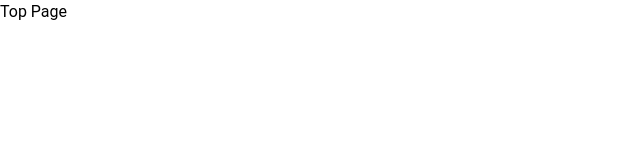
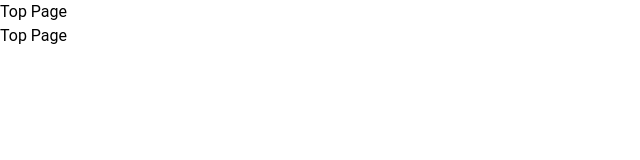
Before and after one commit to Motonosuke/yarn-features-architect-tailwind-kit, a Next.js app: page / in a window 1280 px wide. Shown: the top 160 px of the page, without its empty margins (0-640 px from the left). Built offline with nearby package versions, Linux system fonts and the light colour scheme.

Commit message:
first commit

```diff
--- a/src/pages/index.tsx
+++ b/src/pages/index.tsx
@@ -6,6 +6,7 @@ const Home: NextPage = () => {
   return (
     <Box>
       <p>Top Page</p>
+      <p>Top Page</p>
     </Box>
   );
 };
```
